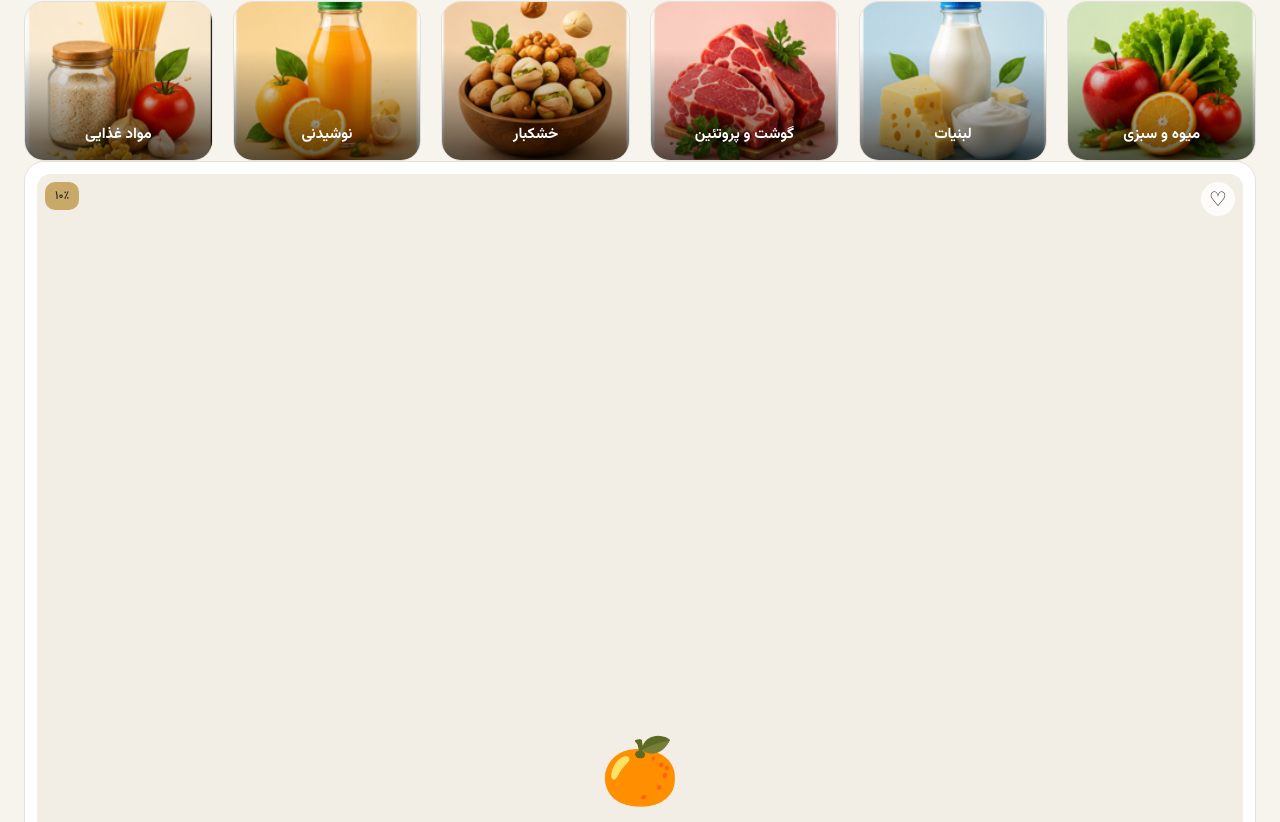
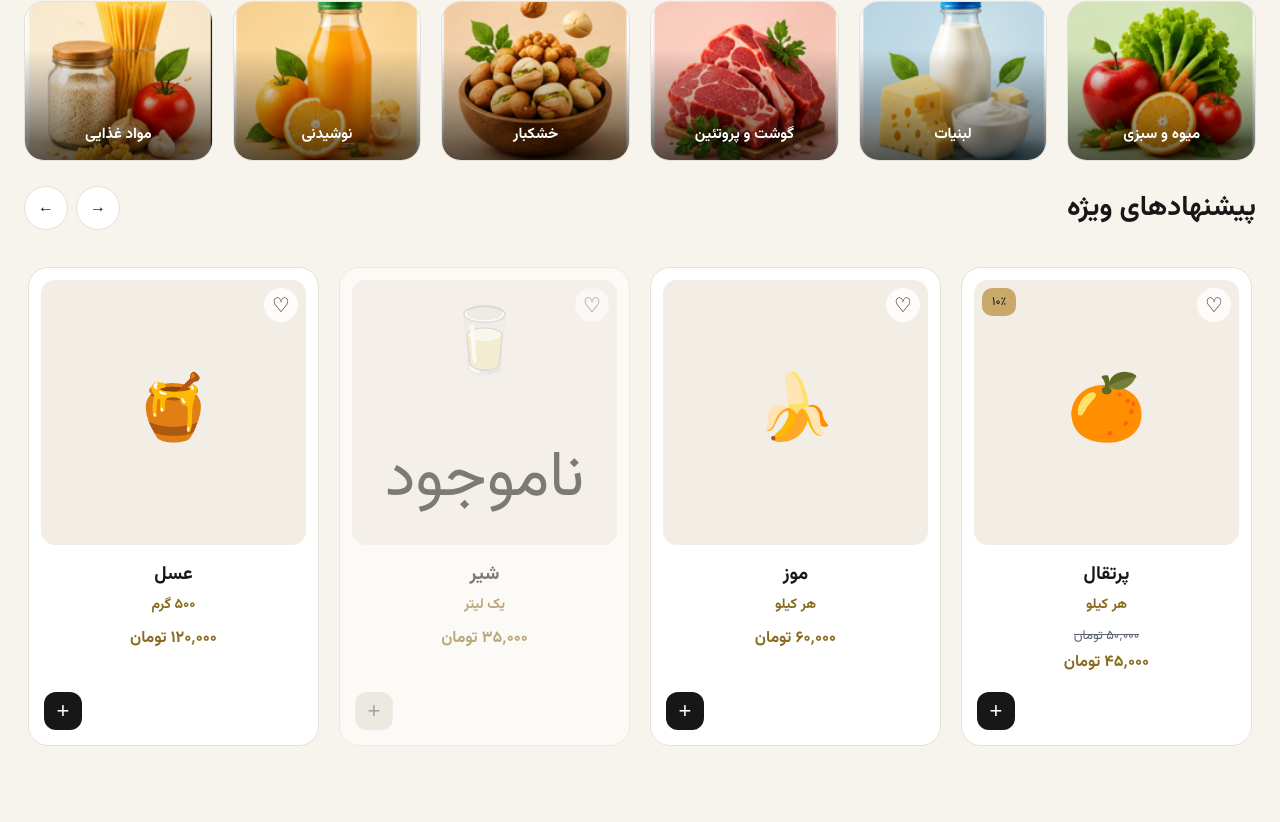
Before and after one commit to A-H-FEIZI/dry-shop, a React (Vite) app: page / in a window 1280 px wide. Shown: the part 738-1560 px from the top of the page. Built offline with nearby package versions, Linux system fonts and the light colour scheme.

Commit message:
feat: ProductGrid with map, key and typed props (week 5 step 2)

```diff
--- a/src/App.tsx
+++ b/src/App.tsx
@@ -1,4 +1,3 @@
-import ProductCard from './components/ProductCard.tsx'
 import type { Card } from './shared/types.ts'
 import CategoryNav from './components/CategoryNav.tsx'
 import Footer from './components/Footer.tsx'
@@ -6,18 +5,25 @@ import Header from './components/Header.tsx'
 import Hero from './components/Hero.tsx'
 import LogoSprite from './components/LogoSprite.tsx'
 import CategoryGrid from './components/CategoryGrid.tsx'
-
-const SAMPLE_CARD: Card = {
-  id: 102,
-  title: 'پرتقال',
-  unit: 'هر کیلو',
-  emoji: '🍊',
-  image: null,
-  price: '۴۵٬۰۰۰ تومان',
-  oldPrice: '۵۰٬۰۰۰ تومان',
-  discount: '۱۰٪',
-  inStock: true,
-}
+import ProductGrid from './components/ProductGrid.tsx'
+const SAMPLE: Card[] = [
+  {
+    id: 102, title: 'پرتقال', unit: 'هر کیلو', emoji: '🍊', image: null,
+    price: '۴۵٬۰۰۰ تومان', oldPrice: '۵۰٬۰۰۰ تومان', discount: '۱۰٪', inStock: true,
+  },
+  {
+    id: 103, title: 'موز', unit: 'هر کیلو', emoji: '🍌', image: null,
+    price: '۶۰٬۰۰۰ تومان', oldPrice: null, discount: null, inStock: true,
+  },
+  {
+    id: 201, title: 'شیر', unit: 'یک لیتر', emoji: '🥛', image: null,
+    price: '۳۵٬۰۰۰ تومان', oldPrice: null, discount: null, inStock: false,
+  },
+  {
+    id: 402, title: 'عسل', unit: '۵۰۰ گرم', emoji: '🍯', image: null,
+    price: '۱۲۰٬۰۰۰ تومان', oldPrice: null, discount: null, inStock: true,
+  },
+]
 
 export default function App() {
   return (
@@ -28,7 +34,13 @@ export default function App() {
       <main id="main">
         <Hero />
         <CategoryGrid />
-        <ProductCard card={SAMPLE_CARD} onAdd={(id) => console.log('add', id)} />
+       <ProductGrid
+  id="offers"
+  title="پیشنهادهای ویژه"
+  prefix="offer"
+  cards={SAMPLE}
+  onAdd={(id) => console.log('add', id)}
+/>
       </main>
       <Footer />
     </>
--- a/src/components/ProductCard.tsx
+++ b/src/components/ProductCard.tsx
@@ -1,13 +1,14 @@
 import type { Card } from '../shared/types.ts'
 
 type ProductCardProps = {
-    card: Card
-    onAdd: (id: number) => void
+  card: Card
+  onAdd: (id: number) => void
+  anchorId?: string
 }
 
-export default function ProductCard({ card, onAdd }: ProductCardProps) {
-    return (
-        <div className={card.inStock ? 'product-card' : 'product-card out'}>
+export default function ProductCard({ card, onAdd, anchorId }: ProductCardProps) {
+  return (
+    <div id={anchorId} className={card.inStock ? 'product-card' : 'product-card out'}>
             {card.discount && <span className="discount">{card.discount}</span>}
 
             <button type="button" className="favorite" aria-label="علاقه مندی">
--- /dev/null
+++ b/src/components/ProductGrid.tsx
@@ -0,0 +1,35 @@
+import ProductCard from './ProductCard.tsx'
+import type { Card } from '../shared/types.ts'
+
+type ProductGridProps = {
+  id: string
+  title: string
+  prefix: string
+  cards: Card[]
+  onAdd: (id: number) => void
+}
+
+export default function ProductGrid({ id, title, prefix, cards, onAdd }: ProductGridProps) {
+  return (
+    <section className="products" id={id}>
+      <div className="section-title">
+        <h2>{title}</h2>
+        <div className="carousel-nav">
+          <a href={`#${prefix}-1`} aria-label="ابتدای کاروسل">→</a>
+          <a href={`#${prefix}-${cards.length}`} aria-label="انتهای کاروسل">←</a>
+        </div>
+      </div>
+
+      <div className="carousel">
+        {cards.map((card, i) => (
+          <ProductCard
+            key={card.id}
+            card={card}
+            onAdd={onAdd}
+            anchorId={`${prefix}-${i + 1}`}
+          />
+        ))}
+      </div>
+    </section>
+  )
+}
```
